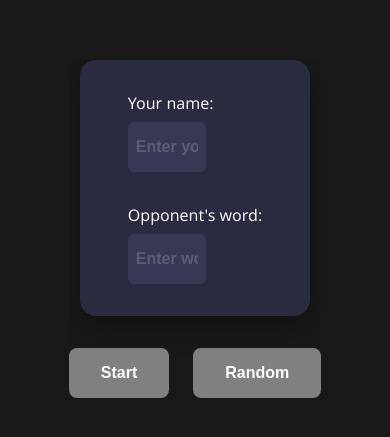
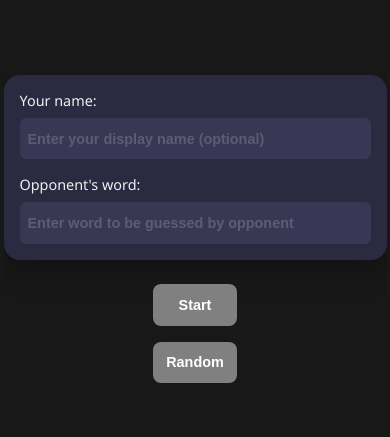
Before and after one commit to aarushjos/Wordle-1v1, a React (Vite) app in the folder client/: page / in a window 390 px wide. Shown: the part 193-630 px from the top of the page. Built offline with nearby package versions, Linux system fonts and the light colour scheme.

Commit message:
some changes for responsiveness 3

```diff
--- a/client/src/components/keyboard.css
+++ b/client/src/components/keyboard.css
@@ -94,7 +94,7 @@
   .key {
     width: 1rem;
     height: 1.5rem;
-    padding: 0.8rem;
+    padding: 1.02rem;
     font-size: 1rem;
   }
 
@@ -106,10 +106,10 @@
   .keyboard {
     width: 100vw;
     padding: 0.5rem 0;
-    gap: 0.25rem;
+    gap: 0.3rem;
   }
 
   .keyboard-row {
-    gap: 0.25rem;
+    gap: 0.3rem;
   }
 }
--- a/client/src/components/lobby.css
+++ b/client/src/components/lobby.css
@@ -73,3 +73,71 @@ input::placeholder {
   opacity: 0.5;
   color: rgba(255, 255, 255, 0.365);
 }
+
+@media (max-width: 768px) {
+  .inputs {
+    padding: 1.5rem 2rem;
+    max-width: 500px;
+  }
+
+  .inputs input {
+    width: 40vw;
+  }
+
+  .choice-buttons button {
+    padding: 0.9rem 1.5rem;
+    font-size: 0.9rem;
+  }
+}
+
+@media (max-width: 480px) {
+  .inputs {
+    padding: 1rem 1.5rem;
+    max-width: 400px;
+    gap: 1.5rem;
+  }
+
+  .inputs input {
+    width: 70vw;
+    min-width: unset;
+  }
+
+  .choice-buttons {
+    flex-direction: column;
+    gap: 1rem;
+  }
+
+  .choice-buttons button {
+    width: 100%;
+    max-width: none;
+    padding: 1rem;
+    font-size: 1rem;
+  }
+}
+
+@media (max-width: 400px) {
+  .inputs {
+    padding: 1rem 1rem;
+    max-width: 100%;
+    gap: 1rem;
+  }
+
+  .inputs input {
+    width: 90vw;
+    font-size: 0.9rem;
+    padding: 0.8rem 0.5rem;
+  }
+
+  .inputs h3 {
+    font-size: 0.9rem;
+  }
+
+  .choice-buttons {
+    margin-top: 1.5rem;
+  }
+
+  .choice-buttons button {
+    padding: 0.8rem;
+    font-size: 0.9rem;
+  }
+}
```
